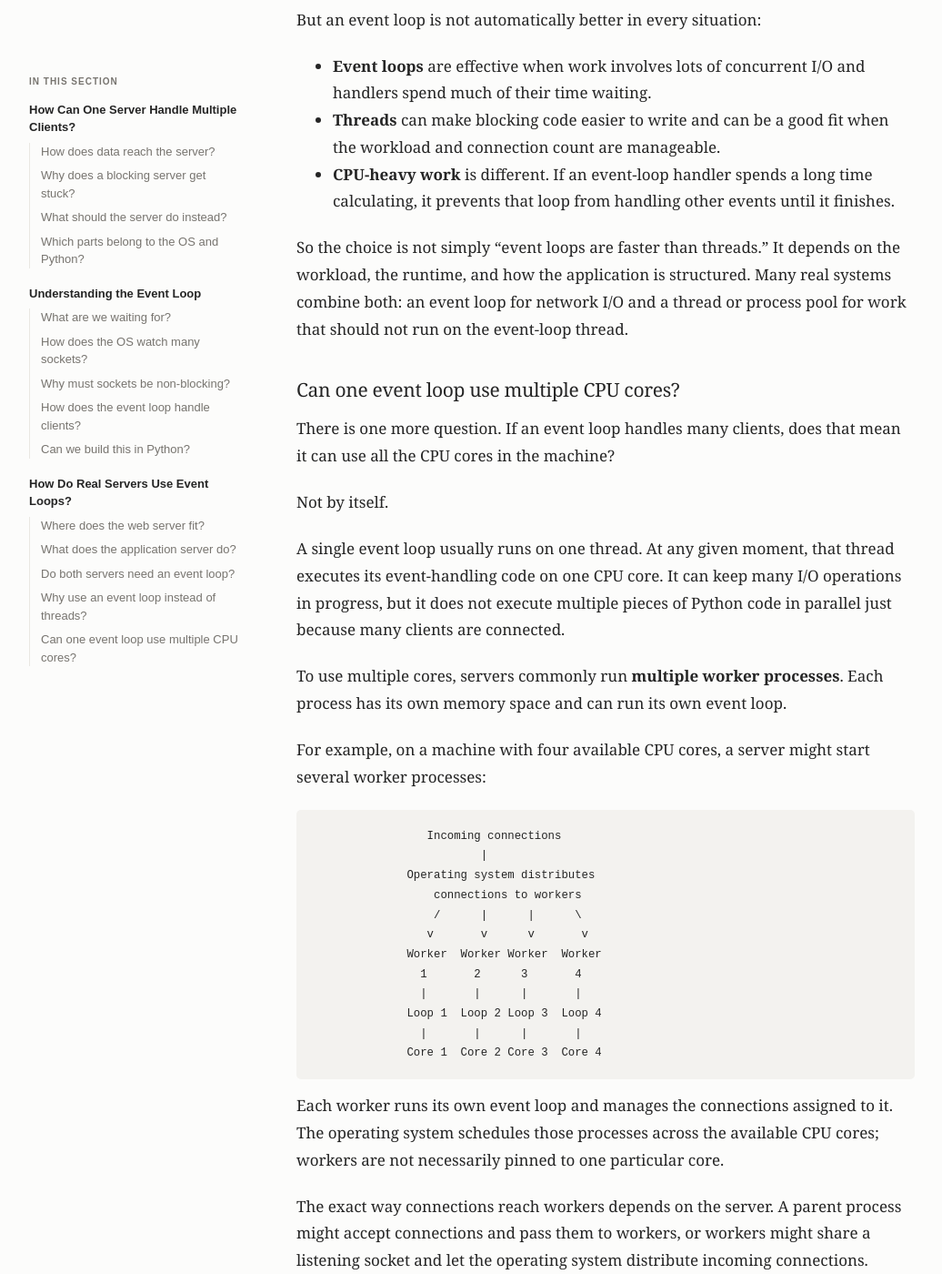
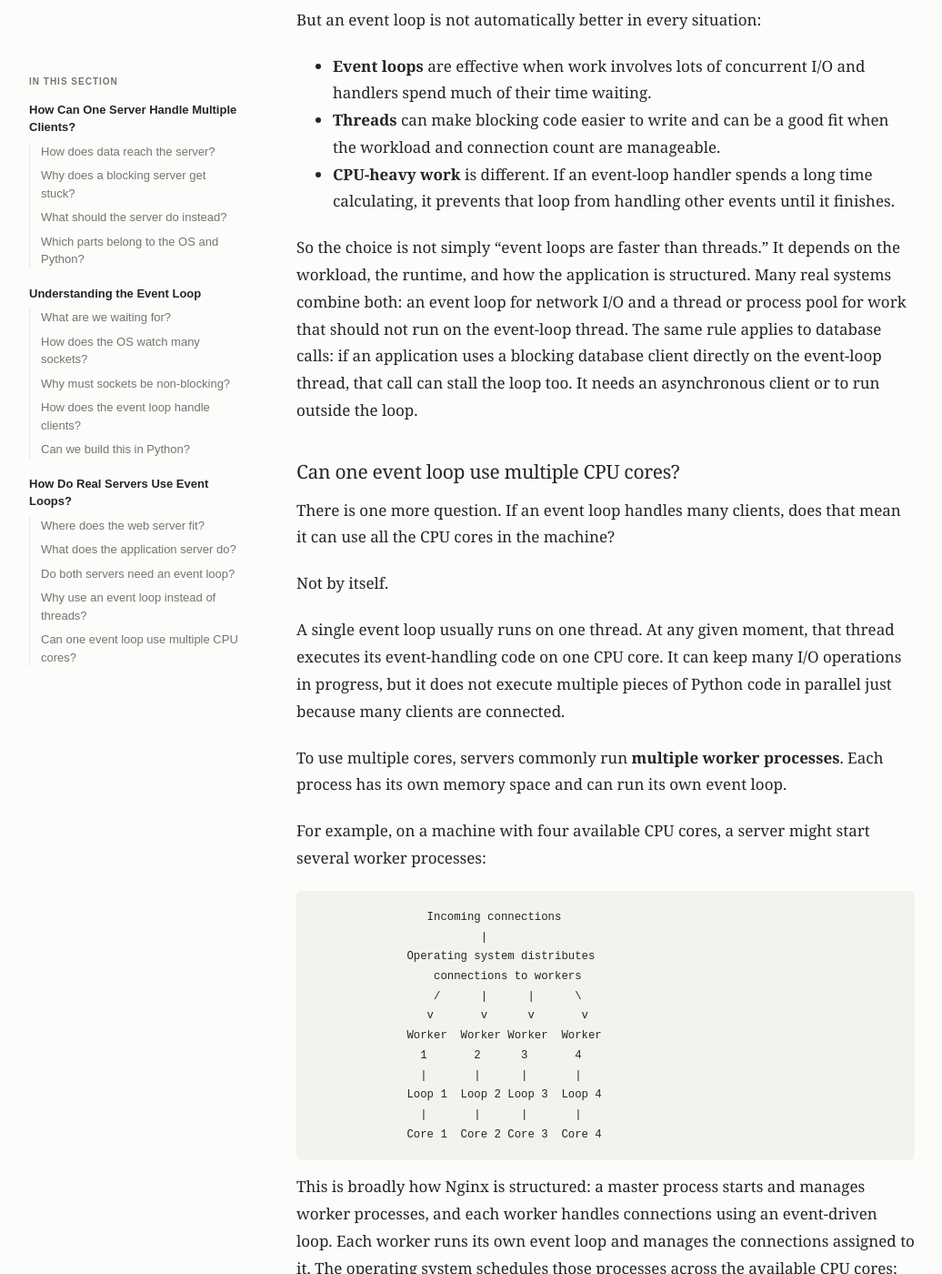
Before and after one commit to simplyjaga/simplyjaga.github.io, a Jekyll site: the page built from _posts/2026-11-03-how-one-server-handles-multiple-clients.md, in a window 1280 px wide and 1400 px high, scrolled down 11158 px. Shown: the whole window at 91% size, without its empty margins (101-1137 px from the left). Built offline with Jekyll 4.4.1, drawn with Linux system fonts in a browser that asks for light colours; some of the changed text lies outside the part shown.

Commit message:
Clarify blocking database calls and Nginx worker processes

```diff
--- a/_posts/2026-11-03-how-one-server-handles-multiple-clients.md
+++ b/_posts/2026-11-03-how-one-server-handles-multiple-clients.md
@@ -368,7 +368,7 @@ But an event loop is not automatically better in every situation:
 - **Threads** can make blocking code easier to write and can be a good fit when the workload and connection count are manageable.
 - **CPU-heavy work** is different. If an event-loop handler spends a long time calculating, it prevents that loop from handling other events until it finishes.
 
-So the choice is not simply "event loops are faster than threads." It depends on the workload, the runtime, and how the application is structured. Many real systems combine both: an event loop for network I/O and a thread or process pool for work that should not run on the event-loop thread.
+So the choice is not simply "event loops are faster than threads." It depends on the workload, the runtime, and how the application is structured. Many real systems combine both: an event loop for network I/O and a thread or process pool for work that should not run on the event-loop thread. The same rule applies to database calls: if an application uses a blocking database client directly on the event-loop thread, that call can stall the loop too. It needs an asynchronous client or to run outside the loop.
 
 ### Can one event loop use multiple CPU cores? {#can-one-event-loop-use-multiple-cpu-cores}
 
@@ -397,7 +397,7 @@ For example, on a machine with four available CPU cores, a server might start se
               Core 1  Core 2 Core 3  Core 4
 ~~~
 
-Each worker runs its own event loop and manages the connections assigned to it. The operating system schedules those processes across the available CPU cores; workers are not necessarily pinned to one particular core.
+This is broadly how Nginx is structured: a master process starts and manages worker processes, and each worker handles connections using an event-driven loop. Each worker runs its own event loop and manages the connections assigned to it. The operating system schedules those processes across the available CPU cores; workers are not necessarily pinned to one particular core.
 
 The exact way connections reach workers depends on the server. A parent process might accept connections and pass them to workers, or workers might share a listening socket and let the operating system distribute incoming connections.
 
```
